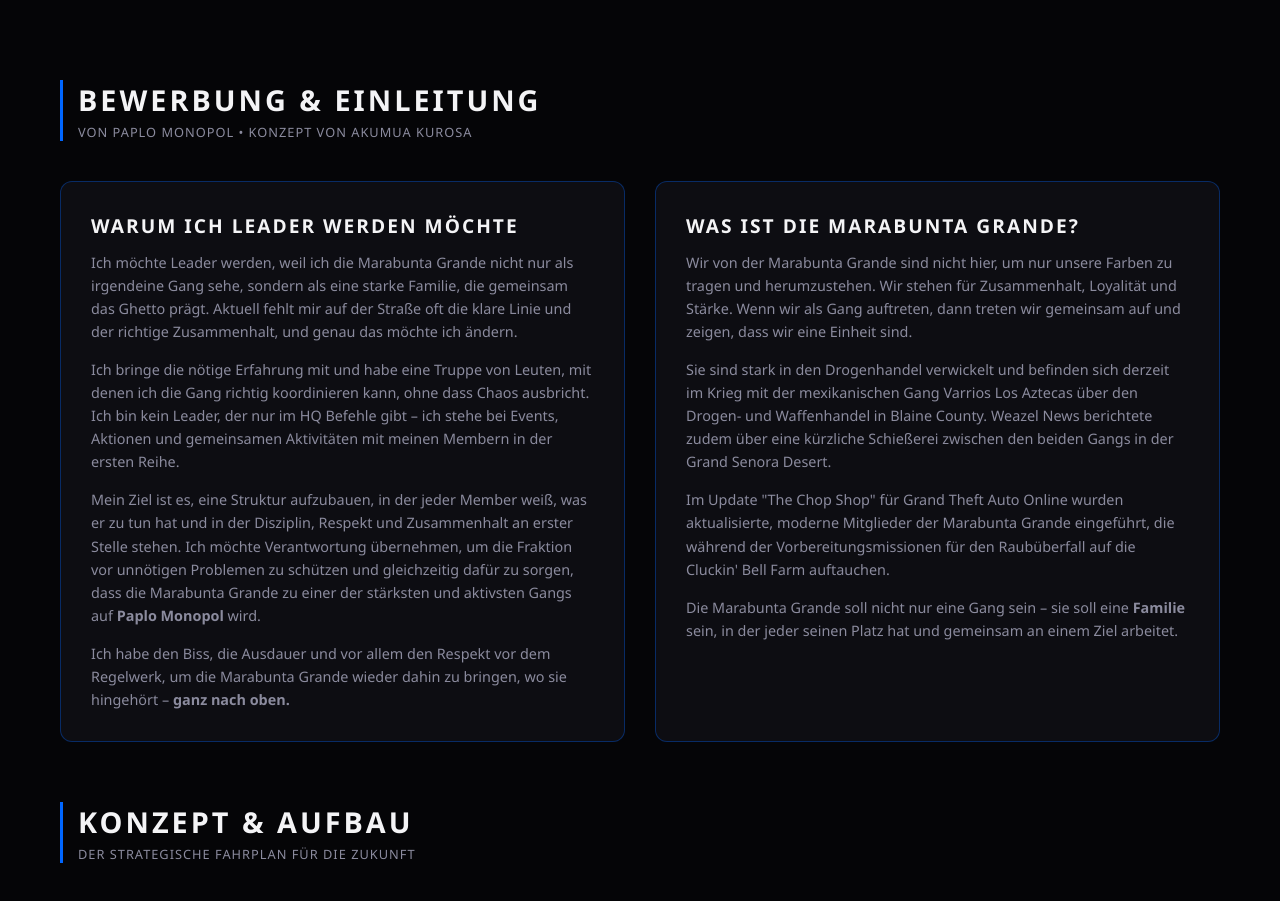
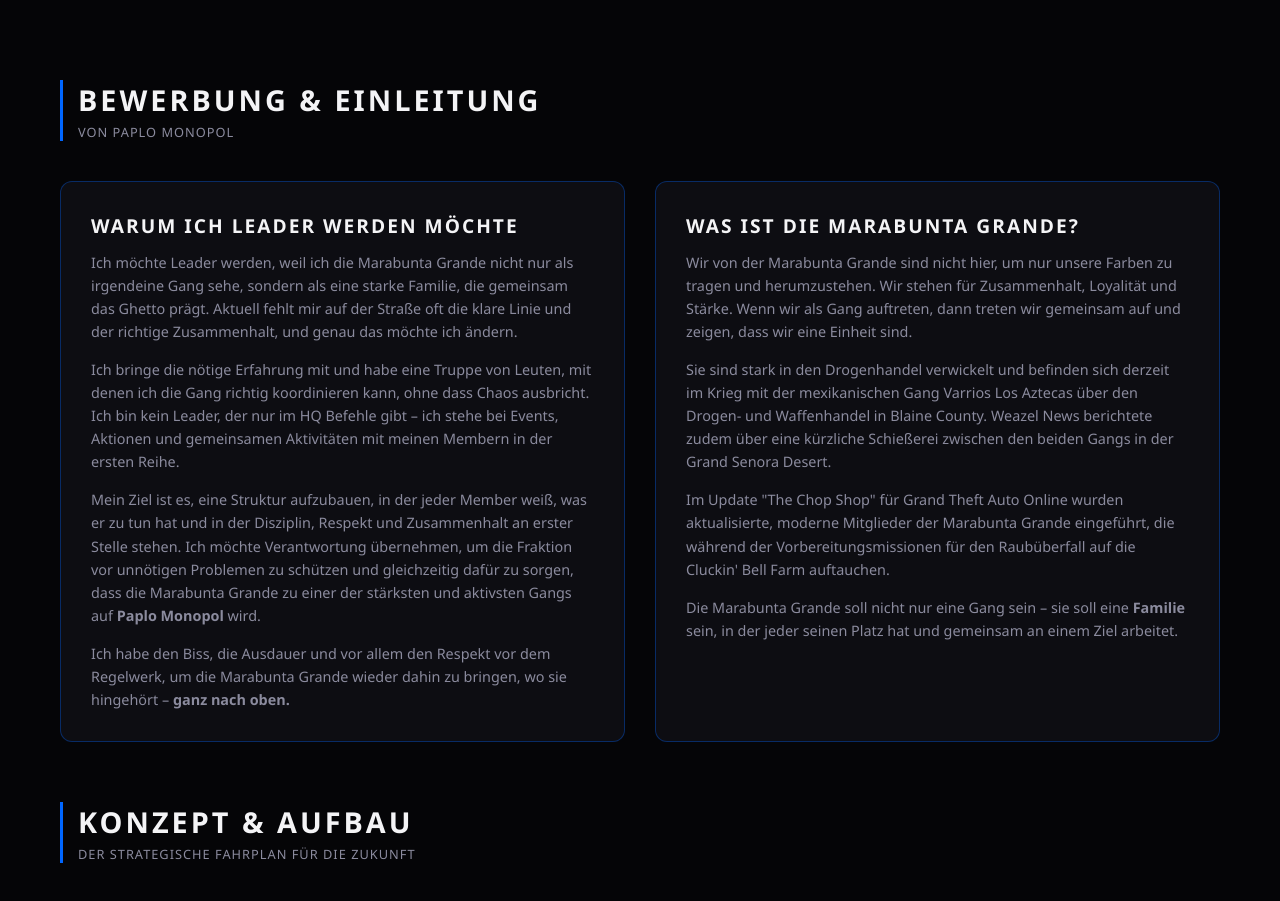
Before and after one commit to Levander75/Marabunta-Grande, a plain HTML site: page index.html in a window 1280 px wide. Shown: the part 800-1701 px from the top of the page. Drawn offline with Linux system fonts and the light colour scheme.

Commit message:
Update index.html

```diff
--- a/index.html
+++ b/index.html
@@ -503,7 +503,7 @@
         <section id="bewerbung">
             <div class="section-header">
                 <h2>Bewerbung & Einleitung</h2>
-                <p>Von Paplo Monopol &bull; Konzept von Akumua Kurosa</p>
+                <p>Von Paplo Monopol</p>
             </div>
 
             <div class="grid-split">
```
